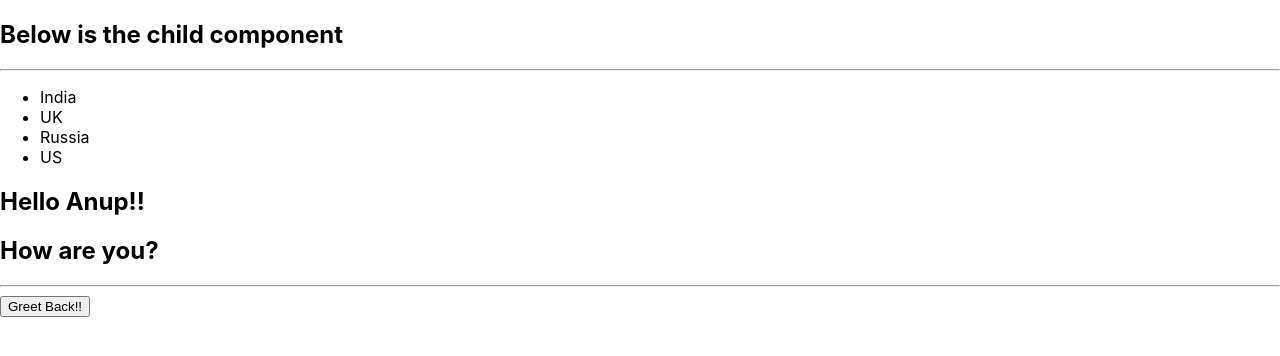
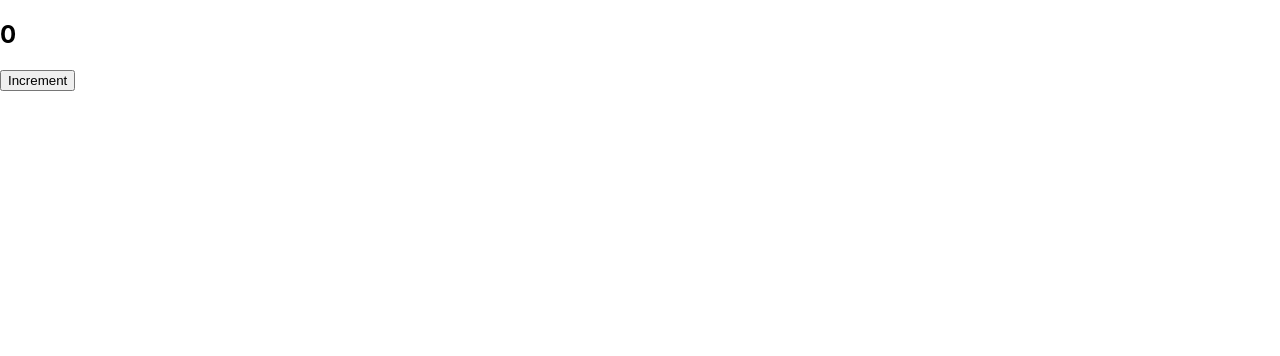
Before and after one commit to anupbaranwal/react-palyground, a React (Create React App) app: page / in a window 1280 px wide. Shown: the top 356 px of the page. Built offline with nearby package versions, Linux system fonts and the light colour scheme.

Commit message:
feat(day-1): using useState hook to increment counter

```diff
--- a/src/App.js
+++ b/src/App.js
@@ -1,22 +1,17 @@
-import React from "react";
+import React, { useState } from "react";
 import "./App.css";
-import Greeting from "./Greeting";
-import Sample from "./Sample";
 
 const App = (props) => {
-  const countries = ["India", "UK", "Russia", "US"];
-  const name = "Anup";
+  const [counter, setCounter] = useState(0);
 
-  const callBackParentFunction = (message) => {
-    console.log(message);
+  const incrementHandler = () => {
+    setCounter(counter + 1);
   };
 
   return (
     <>
-      <h2>Below is the child component</h2>
-      <hr />
-      <Sample countries={countries} />
-      <Greeting name={name} parentCallback={callBackParentFunction} />
+      <h2>{counter}</h2>
+      <button onClick={incrementHandler}>Increment</button>
     </>
   );
 };
```
